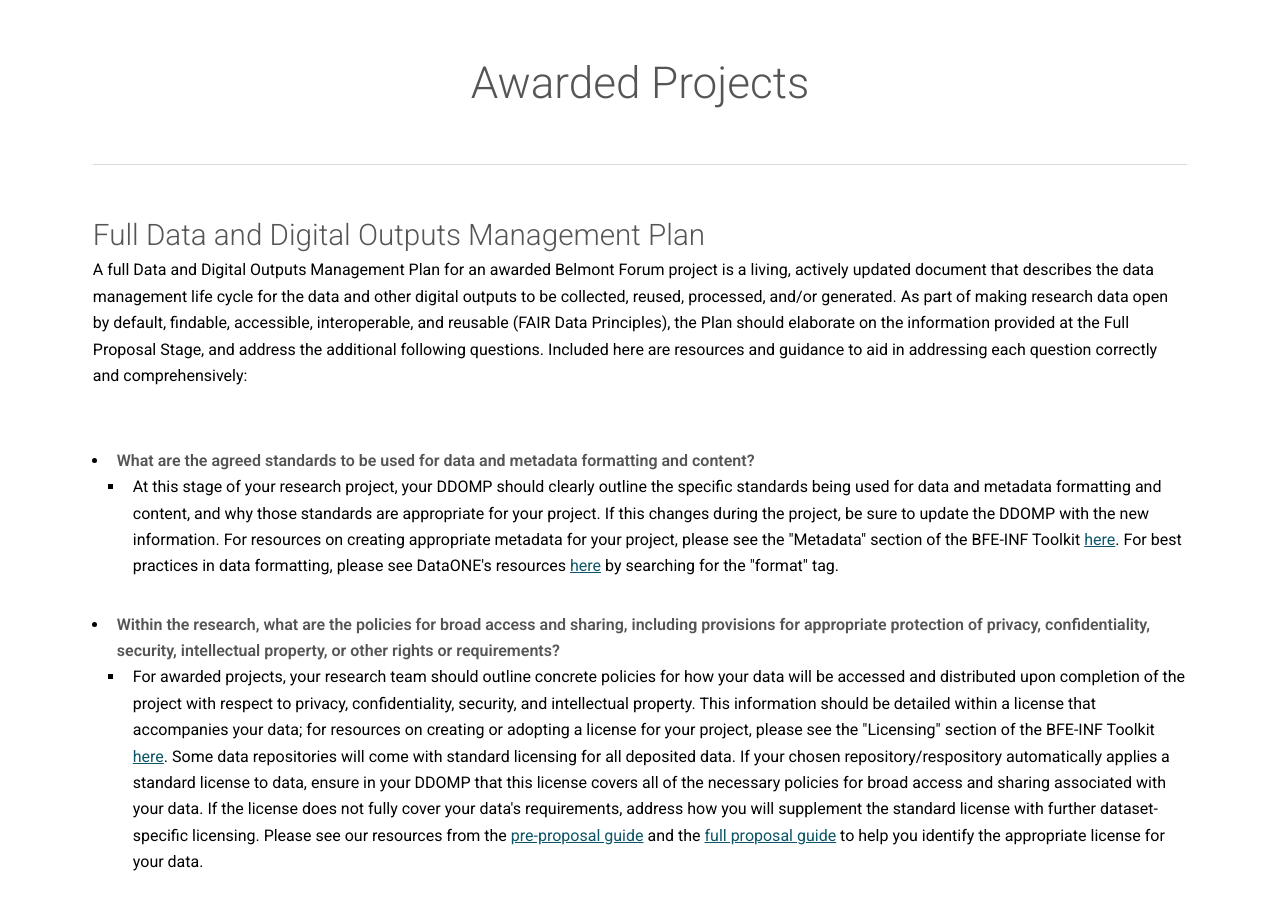
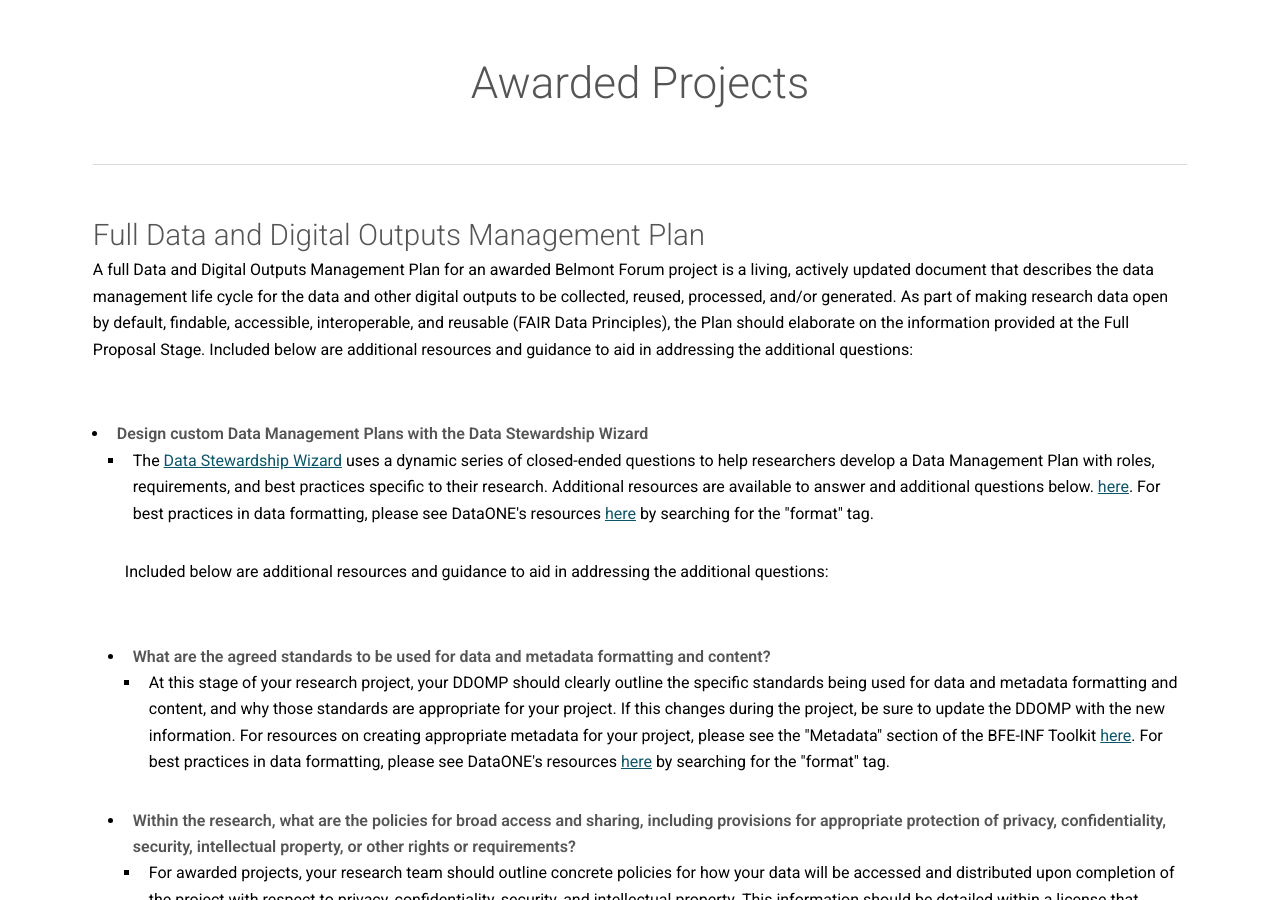
Before and after one commit to bfe-inf/toolkit, a Jekyll site: the page built from ddomp-awardedprojects.html, in a window 1280 px wide and 900 px high, scrolled down 342 px. Built offline with Jekyll 4.4.1, drawn with Linux system fonts in a browser that asks for light colours.

Commit message:
Update ddomp-awardedprojects.html

```diff
--- a/ddomp-awardedprojects.html
+++ b/ddomp-awardedprojects.html
@@ -62,8 +62,15 @@ tipue_search_active: true
 				<hr class="major" />
 
 					<h2>Full Data and Digital Outputs Management Plan</h2>
-					<p>A full Data and Digital Outputs Management Plan for an awarded Belmont Forum project is a living, actively updated document that describes the data management life cycle for the data and other digital outputs to be collected, reused, processed, and/or generated. As part of making research data open by default, findable, accessible, interoperable, and reusable (FAIR Data Principles), the Plan should elaborate on the information provided at the Full Proposal Stage, and address the additional following questions. Included here are resources and guidance to aid in addressing each question correctly and comprehensively:</p><br/>
+					<p>A full Data and Digital Outputs Management Plan for an awarded Belmont Forum project is a living, actively updated document that describes the data management life cycle for the data and other digital outputs to be collected, reused, processed, and/or generated. As part of making research data open by default, findable, accessible, interoperable, and reusable (FAIR Data Principles), the Plan should elaborate on the information provided at the Full Proposal Stage. Included below are additional resources and guidance to aid in addressing the additional questions:</p><br/>
+						<ul>
+
+						<li><strong>Design custom Data Management Plans with the Data Stewardship Wizard</strong></li>
+							<ul style="list-style-type:square">
+								<li>The   <a href="https://ds-wizard.org/" target="_blank">Data Stewardship Wizard</a> uses a dynamic series of closed-ended questions to help researchers develop a Data Management Plan with roles, requirements, and best practices specific to their research. Additional resources are available to answer and additional questions below. <a href="https://bfe-inf.github.io/toolkit/bp&s-metadata.html" target="_blank">here</a>. For best practices in data formatting, please see DataONE's resources <a href="https://www.dataone.org/all-best-practices" target="_blank">here</a> by searching for the "format" tag.</li>
+							</ul>
 					<ul>
+						Included below are additional resources and guidance to aid in addressing the additional questions:</p><br/>
 						<li><strong>What are the agreed standards to be used for data and metadata formatting and content?</strong></li>
 							<ul style="list-style-type:square">
 								<li>At this stage of your research project, your DDOMP should clearly outline the specific standards being used for data and metadata formatting and content, and why those standards are appropriate for your project. If this changes during the project, be sure to update the DDOMP with the new information. For resources on creating appropriate metadata for your project, please see the "Metadata" section of the BFE-INF Toolkit <a href="https://bfe-inf.github.io/toolkit/bp&s-metadata.html" target="_blank">here</a>. For best practices in data formatting, please see DataONE's resources <a href="https://www.dataone.org/all-best-practices" target="_blank">here</a> by searching for the "format" tag.</li>
```
